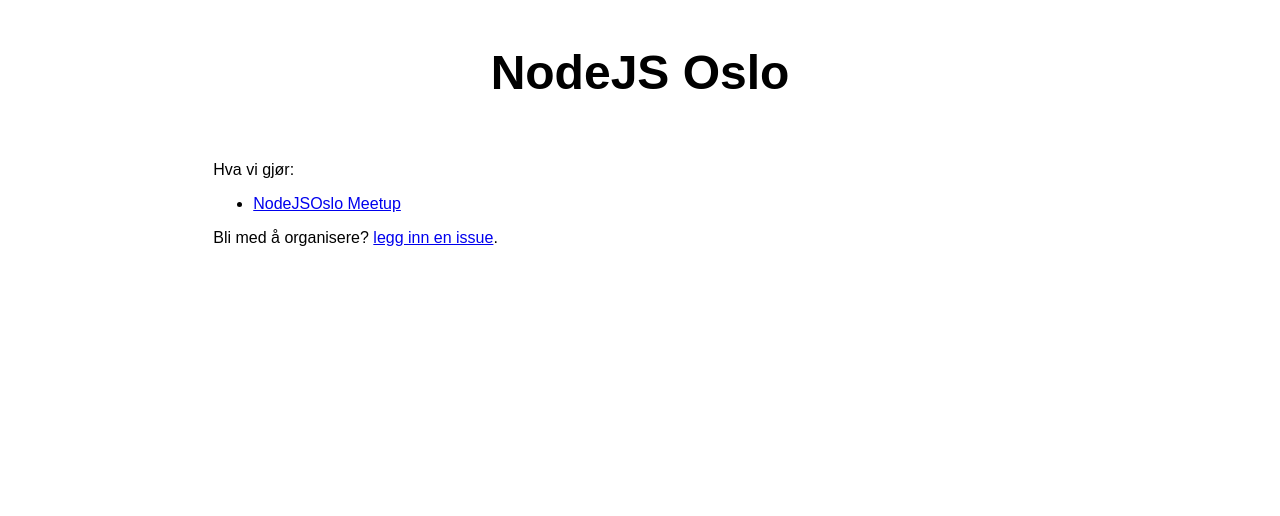
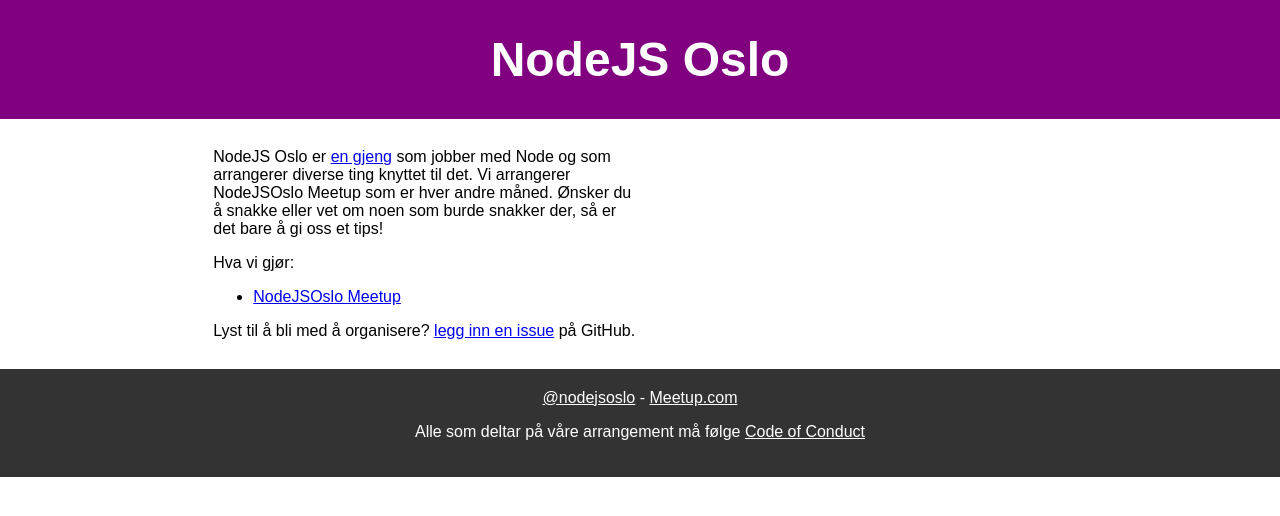
Before and after one commit to sveisvei/nodejsoslo.github.io, a plain HTML site: page index.html in a window 1280 px wide. Drawn offline with Linux system fonts and the light colour scheme.

Commit message:
added text and timeline

```diff
--- a/index.html
+++ b/index.html
@@ -1,27 +1,54 @@
 <!DOCTYPE html>
 <html>
   <head>
+    <meta charset="utf-8">
+    <meta name="viewport" content="initial-scale=1.0, width=device-width">
     <title>NodeJS Oslo</title>
+
+    <meta property="og:title" content="NodeJS Oslo" />
+    <meta property="og:type" content="website" />
+    <meta name="twitter:card" content="summary" />
+    <meta name="twitter:site" content="@nodejsoslo" />
+    <meta name="twitter:title" content="NodeJS Oslo" />
+
     <link rel="stylesheet" href="entireframework.min.css">
+    <style>
+    .top-row { background-color: purple; color: white; text-align:center; margin-top:0}
+    .bottom-row { background-color: #333; padding: 20px; color: white; text-align:center; margin-top:0}
+    .bottom-row a, .bottom-row a:visited { color: white; }
+    </style>
   </head>
   <body>
-    <div class="row" style="text-align:center">
+    <div class="row top-row">
       <h1>NodeJS Oslo</h1>
     </div>
     <div class="row">
       <div class="col c2">&nbsp;</div>
       <div class="col c4">
+        <p>NodeJS Oslo er <a href="https://github.com/orgs/nodejsoslo/people">en gjeng</a> som jobber med Node og som arrangerer diverse ting knyttet til det.
+          Vi arrangerer NodeJSOslo Meetup som er hver andre måned. Ønsker du å snakke eller vet om noen
+          som burde snakker der, så er det bare å gi oss et tips!</p>
         <p>Hva vi gjør:</p>
         <ul>
           <li><a href="//www.meetup.com/NodeJSOslo/">NodeJSOslo Meetup</a></li>
         </ul>
-        <p>Bli med å organisere? <a href="https://github.com/nodejsoslo/organizers/issues">legg inn en issue</a>.</p>
+        <p>Lyst til å bli med å organisere? <a href="https://github.com/nodejsoslo/organizers/issues">legg inn en issue</a> på GitHub.</p>
       </div>
       <div class="col c4">
         <div data-upcoming>
         </div>
+        <a class="twitter-timeline" data-widget-id="600720083413962752" href="https://twitter.com/nodejsoslo"
+         data-tweet-limit="2" data-screen-name="NodeJSOslo"
+         data-chrome="noheader,nofooter"
+         data-link-color="purple" ></a>
       </div>
       <div class="col c2">&nbsp;</div>
+    </div>
+    <div class="row bottom-row">
+      <a href="https://twitter.com/nodejsoslo">@nodejsoslo</a> -
+      <a href="http://www.meetup.com/nodejsoslo/">Meetup.com</a>
+      <p>Alle som deltar på våre arrangement må følge
+      <a href="http://jsconf.com/codeofconduct.html">Code of Conduct</a></p>
     </div>
     <script>
     function addUpcomingInfo(data){
@@ -35,6 +62,20 @@
       addUpcomingInfo(res.data);
     }
     </script>
+    <script>window.twttr = (function(d, s, id) {
+    var js, fjs = d.getElementsByTagName(s)[0],
+      t = window.twttr || {};
+    if (d.getElementById(id)) return t;
+    js = d.createElement(s);
+    js.id = id;
+    js.src = "https://platform.twitter.com/widgets.js";
+    fjs.parentNode.insertBefore(js, fjs);
+    t._e = [];
+    t.ready = function(f) {
+      t._e.push(f);
+    };
+    return t;
+    }(document, "script", "twitter-wjs"));</script>
     <script deffer src="http://api.meetup.com/NodeJSOslo/events?callback=handleCb"></script>
   </body>
 </html>
```
